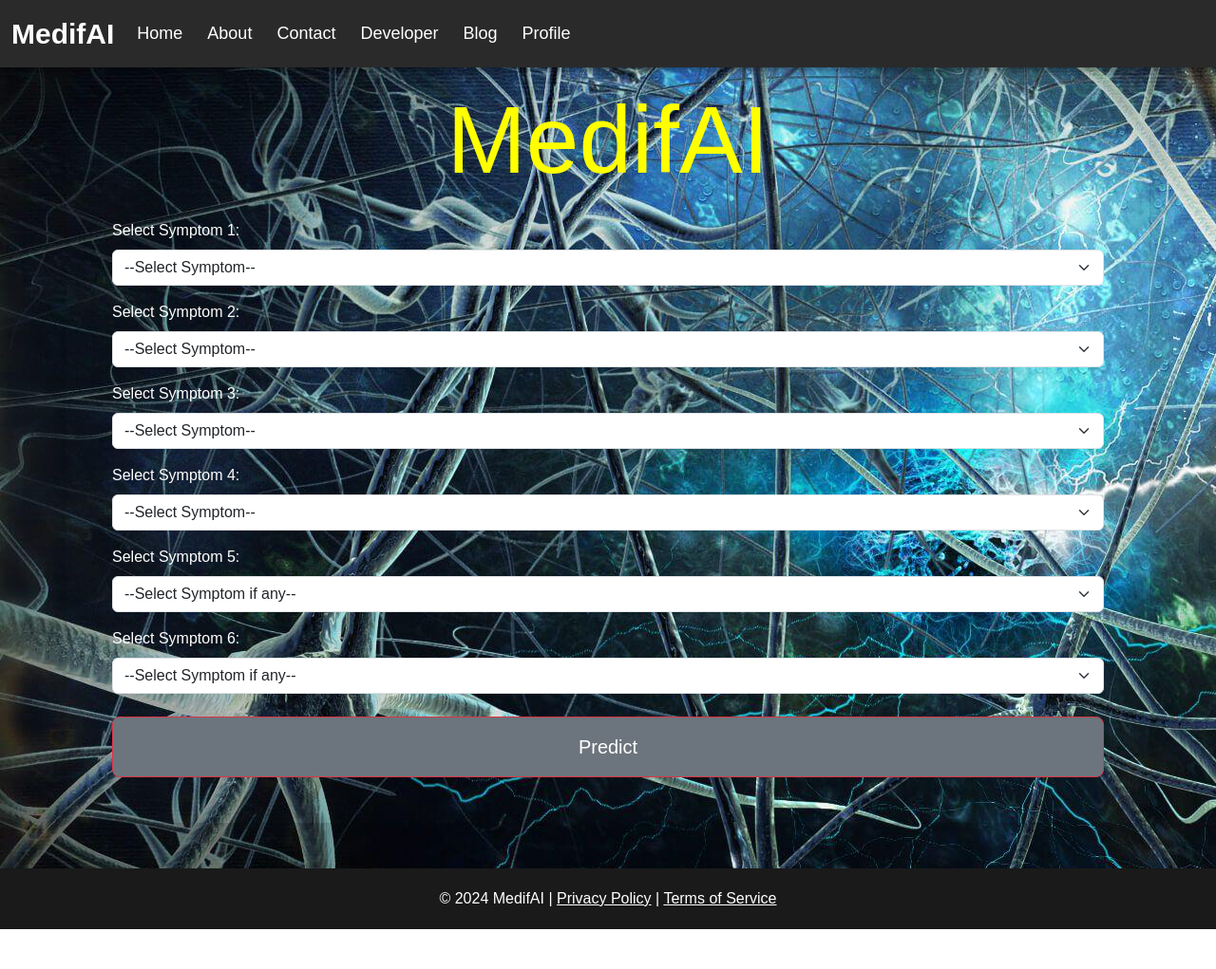
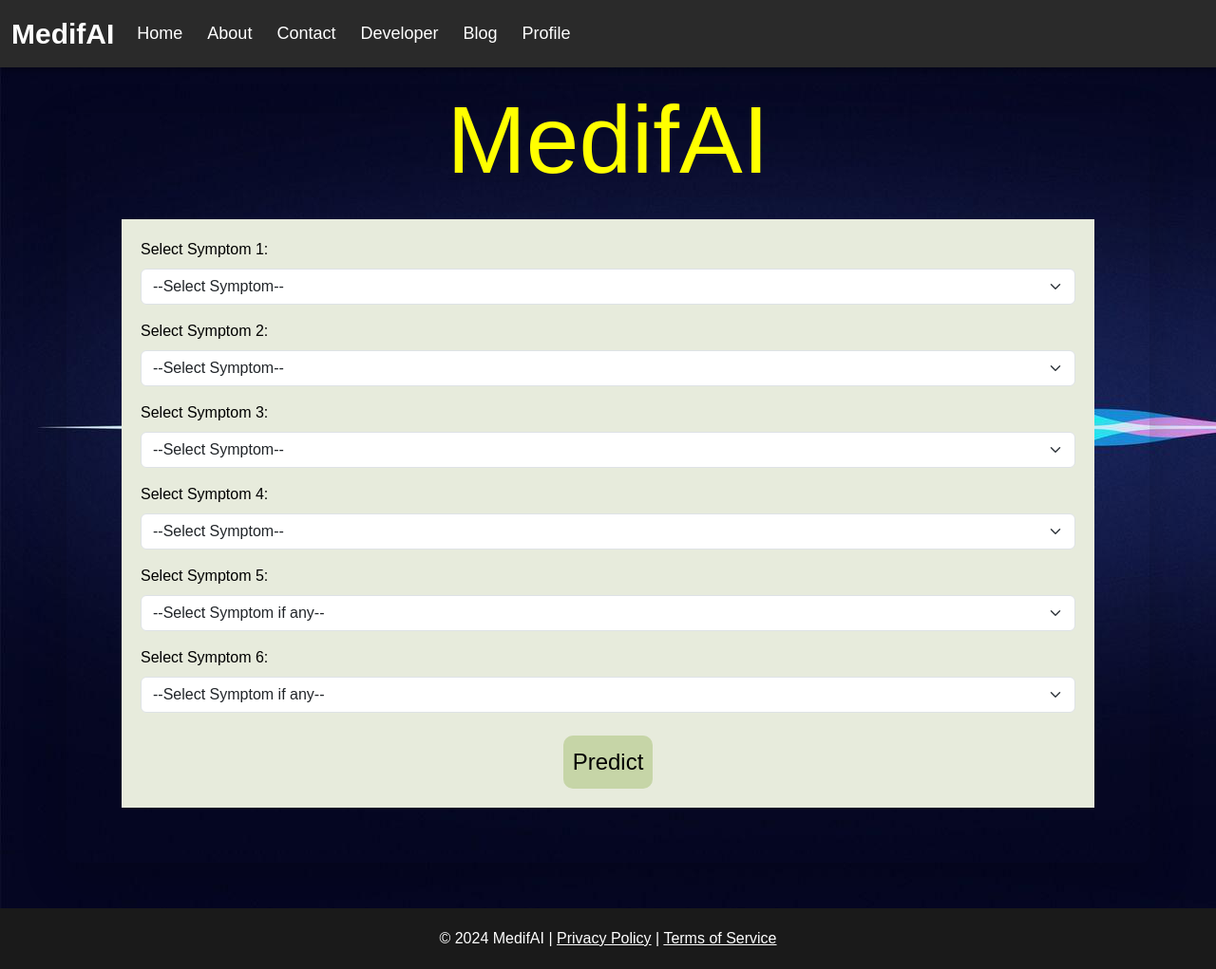
Before and after one commit to Sudeen7/MedifAI, a Django app: page /medifai/ in a window 1280 px wide. Shown: the whole page at 95% size. Before the commit the page ends 979 px from the top, so only its background shows below. Run offline with Django 5.2, Linux system fonts and the light colour scheme; a user stored in the database is signed in; parts of the project's set-up code (start-up, migrations or seed data) failed here and were passed over.

Commit message:
UI changes

```diff
--- a/healthdiagnosis/templates/about.html
+++ b/healthdiagnosis/templates/about.html
@@ -13,7 +13,7 @@
         height: 100%;
         margin: 0;
         font-family: 'Arial', sans-serif;
-        background-image: url("{% static 'assets/index-page.png' %}");
+        background-image: url("{% static 'assets/home-page.png' %}");
         /* {% comment %} background: linear-gradient(45deg, #f0f0f0, #c0d9e9); {% endcomment %}
         {% comment %} color: #333; {% endcomment %} */
       }
--- a/healthdiagnosis/templates/blog.html
+++ b/healthdiagnosis/templates/blog.html
@@ -12,7 +12,7 @@
         height: 100%;
         margin: 0;
         font-family: 'Arial', sans-serif;
-        background-image: url("{% static 'assets/index-page.png' %}");
+        background-image: url("{% static 'assets/home-page.png' %}");
         /* background: linear-gradient(45deg, #f0f0f0, #c0d9e9);
         color: #333; */
       }
--- a/healthdiagnosis/templates/contact.html
+++ b/healthdiagnosis/templates/contact.html
@@ -14,7 +14,7 @@
         height: 100%;
         margin: 0;
         font-family: 'Arial', sans-serif;
-        background-image: url("{% static 'assets/index-page.png' %}");
+        background-image: url("{% static 'assets/home-page.png' %}");
         /* background: linear-gradient(45deg, #f0f0f0, #c0d9e9);
         color: #333; */
       }
--- a/healthdiagnosis/templates/developer.html
+++ b/healthdiagnosis/templates/developer.html
@@ -13,7 +13,7 @@
         height: 100%;
         margin: 0;
         font-family: 'Arial', sans-serif;
-        background-image: url("{% static 'assets/index-page.png' %}");
+        background-image: url("{% static 'assets/home-page.png' %}");
         /* background: linear-gradient(45deg, #f0f0f0, #c0d9e9);
         color: #333; */
       }
--- a/healthdiagnosis/templates/index.html
+++ b/healthdiagnosis/templates/index.html
@@ -62,7 +62,7 @@
         margin: 0;
         font-family: 'Arial', sans-serif;
         background: linear-gradient(45deg, #f0f0f0, #c0d9e9);
-        background-image: url("{% static 'assets/index-page.png' %}");
+        background-image: url("{% static 'assets/home-page.png' %}");
         color: #333;
       }
 
@@ -99,6 +99,48 @@
       .content {
         flex: 1;
       }
+      #symptomForm{
+        background-color: rgb(231, 235, 220);
+        padding: 20px;
+        margin: 10px;
+      }
+      .ai{
+        color: black;
+        background-color: rgb(231, 235, 220);
+        padding: 20px;
+        width: 1200px;
+        height: 200px;
+        /* margin-left: 100px;
+        margin-right: -100px; */
+      }
+      .form-label{
+        color: black;
+      }
+
+      .center-container {
+        display: flex;
+        justify-content: center;
+        align-items: center;
+
+      }
+
+      .centered-button {
+        background-color: #c6d5a7;
+        color: black;
+        border: none;
+        padding: 10px;
+        font-size: 1.5rem;
+        border-radius: 10px;
+        cursor: pointer;
+        transition: background-color 0.3s ease, color 0.3s ease;
+      }
+
+
+      .centered-button:active {
+        background-color: #bd8080;
+        color: white;
+      }
+
       #transcription{
         background-color: #f0f0f0;
         color: #121111;
@@ -1081,15 +1123,17 @@
             {% endif %}
 
 
-            <button type="submit" class="btn btn-danger bg-secondary btn-lg w-100 py-3">Predict</button>
+            <div class="center-container">
+              <button class="centered-button">Predict</button>
+            </div>
           </form>
 
         </div>
 
         {% if predicted_disease %}
         <!-- Results Section -->
-        <div class="container my-5">
-          <h2 class="text-center my-4 text-white" > Our AI System Results</h2>
+        <div class="container ai my-5">
+          <h2 class="text-center my-4" style="color: black;" > Our AI System Results</h2>
           <div class="d-flex justify-content-center flex-wrap">
             <button class="toggle-button" onclick="showModal('diseaseModal')" style="background: #F39334;">Disease</button>
             <button class="toggle-button" onclick="showModal('descriptionModal')" style="background: #268AF3;">Description</button>
--- a/healthdiagnosis/templates/privacy.html
+++ b/healthdiagnosis/templates/privacy.html
@@ -12,7 +12,7 @@
             height: 100%;
             margin: 0;
             font-family: 'Arial', sans-serif;
-            background-image: url("{% static 'assets/index-page.png' %}");
+            background-image: url("{% static 'assets/home-page.png' %}");
             /* background: linear-gradient(45deg, #f0f0f0, #c0d9e9);
             color: #333; */
         }
--- a/healthdiagnosis/templates/profile.html
+++ b/healthdiagnosis/templates/profile.html
@@ -12,7 +12,7 @@
         height: 100%; /* Full height for both body and html */
         margin: 0;
         font-family: 'Arial', sans-serif;
-        background-image: url("{% static 'assets/index-page.png' %}");
+        background-image: url("{% static 'assets/home-page.png' %}");
         display: flex;
         flex-direction: column;
       }
--- a/healthdiagnosis/templates/terms.html
+++ b/healthdiagnosis/templates/terms.html
@@ -12,7 +12,7 @@
             height: 100%;
             margin: 0;
             font-family: 'Arial', sans-serif;
-            background-image: url("{% static 'assets/index-page.png' %}");
+            background-image: url("{% static 'assets/home-page.png' %}");
             /* background: linear-gradient(45deg, #f0f0f0, #c0d9e9);
             color: #333; */
         }
```
Also changed, not shown: healthdiagnosis/db.sqlite3.
